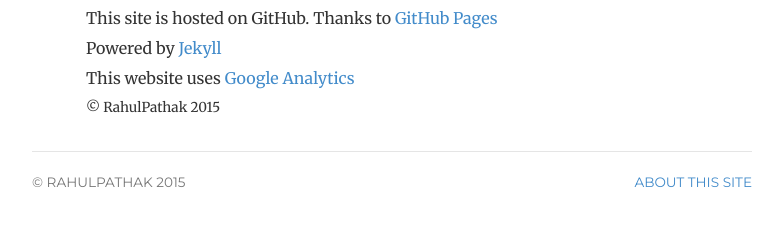
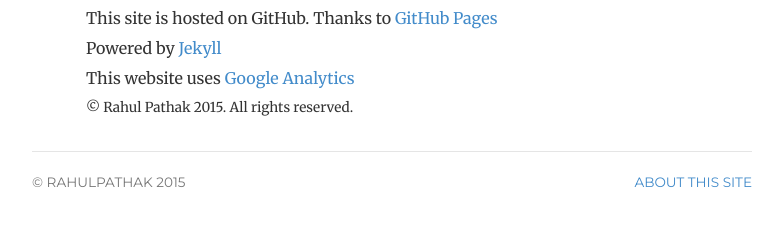
Before and after one commit to pathak-rahul/pathak-rahul.github.io, a Jekyll site: the page built from about/index.html, in a window 1280 px wide. Shown: the part 137-363 px from the top of the page, without its empty margins (248-1031 px from the left). Built offline with Jekyll 4.4.1, drawn with Linux system fonts in a browser that asks for light colours.

Commit message:
Update index.html

```diff
--- a/about/index.html
+++ b/about/index.html
@@ -11,7 +11,7 @@ description: Credits and information about the website pathak-rahul.github.io, t
         <li> This site is hosted on GitHub. Thanks to <a href="http://pages.github.com/" title="GitHub Pages">GitHub Pages</a></li>
         <li> Powered by <a href="http://jekyllrb.com/" title="Jekyll">Jekyll</a></li>
         <li> This website uses <a href="http://www.google.com/analytics/" title ="Google Analytics">Google Analytics</a></li>
-        <p><small>&copy; RahulPathak 2015</small></p>
+        <p><small>&copy; Rahul Pathak 2015. All rights reserved.</small></p>
 
 
       </ul>
```
